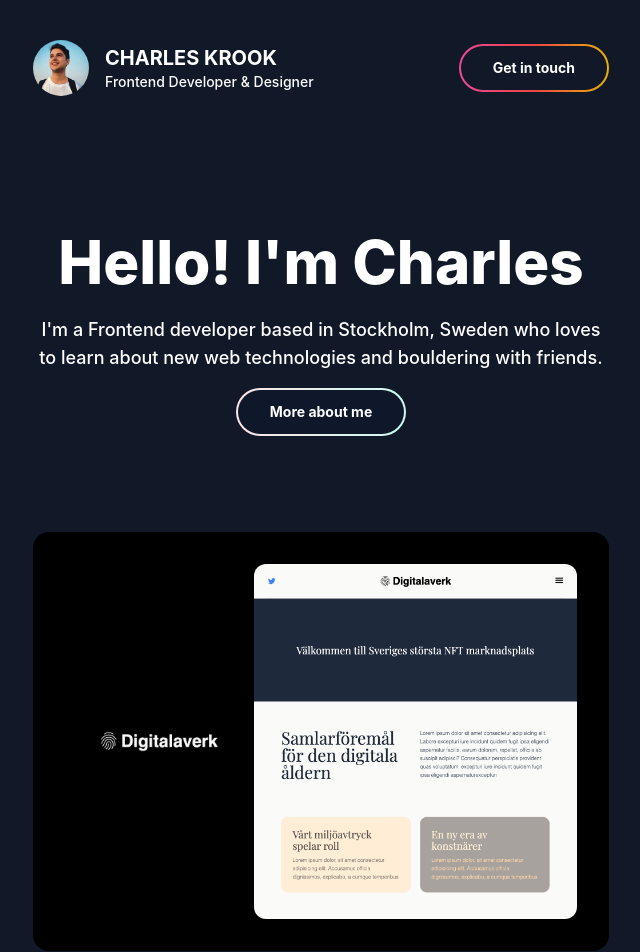
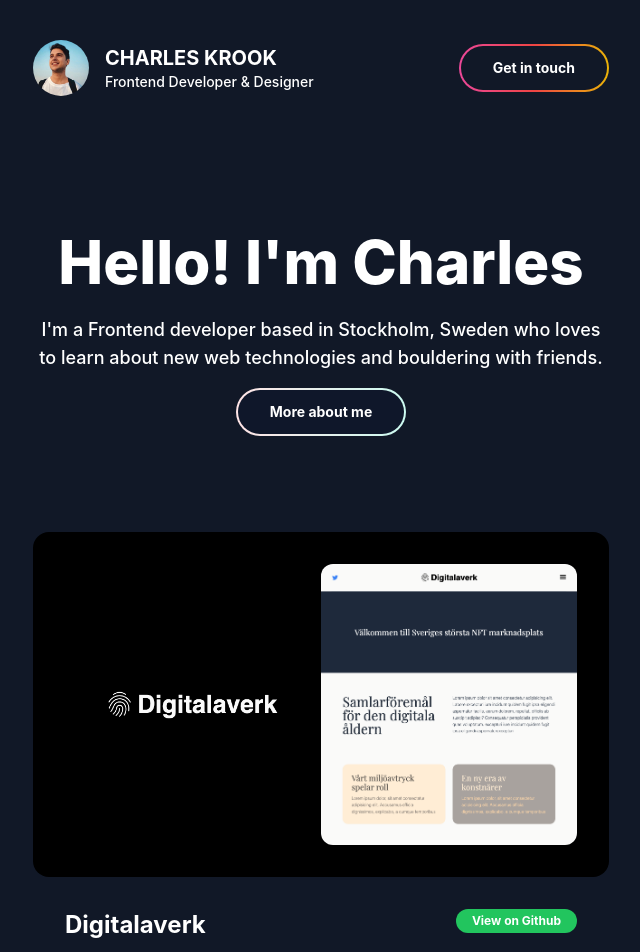
Before and after one commit to ckrook/Portfolio, a React (Create React App) app: page / in a window 1280 px wide. Shown: the top 952 px of the page, without its empty margins (319-959 px from the left). Built offline with nearby package versions, Linux system fonts and the light colour scheme.

Commit message:
flex fix

```diff
--- a/src/components/Projects.js
+++ b/src/components/Projects.js
@@ -47,10 +47,10 @@
           <div className="project">
             <a href={p.live} target="_blank" rel="noreferrer">
               <div className="project__img">
-                <div className="flex justify-center items-center">
+                <div className="flex flex-1 justify-center items-center">
                   <img className=" w-4/5 p-4" src={p.logo} alt="Todo App" />
                 </div>
-                <div>
+                <div className="flex-1">
                   <img className="rounded-xl" src={p.img} alt="Todo App" />
                 </div>
               </div>
```
